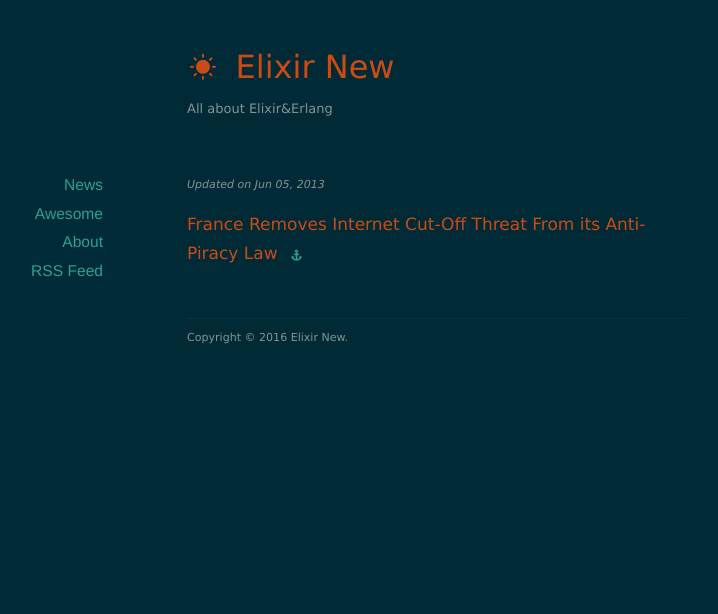
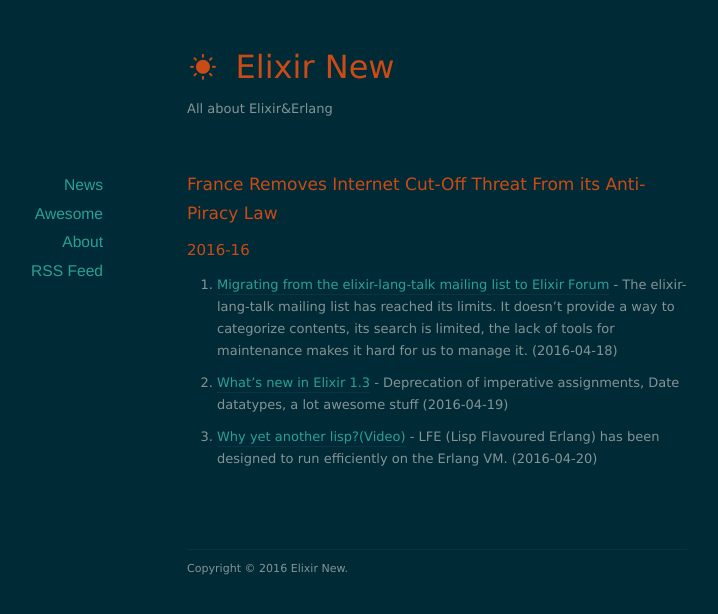
Before and after one commit to namjae/elixir-news.github.io, a Jekyll site: the page built from _posts/2013-06-06-test.markdown, in a window 1280 px wide. Shown: the top 614 px of the page, without its empty margins (203-921 px from the left). Built offline with Jekyll 4.4.1, drawn with Linux system fonts in a browser that asks for light colours; nearby versions of some CDN libraries.

Commit message:
formatting“

```diff
--- a/_config.yml
+++ b/_config.yml
@@ -4,8 +4,7 @@
 
 permalink: :title/
 paginate: 10
-highlighter: pygments
-gems:
-   - jekyll-paginate
+highlighter: rouge
+gems: [jekyll-paginate]
 
 exclude: ['README.md', 'Gemfile.lock', 'Gemfile', 'Rakefile']
--- a/_layouts/post.html
+++ b/_layouts/post.html
@@ -2,7 +2,6 @@
 layout: default
 ---
 <article class="post">
-    <p class="meta">Updated on <span class="postdate">{{ page.date | date: "%b %d, %Y" }}</span></p>
 	  {% if page.external-url %}
 		<h1>
 			  <a href="{{ page.external-url }}">{{ page.title }}</a>
--- a/_posts/2013-06-06-test.markdown
+++ b/_posts/2013-06-06-test.markdown
@@ -2,5 +2,10 @@
 layout: post
 title:  "France Removes Internet Cut-Off Threat From its Anti-Piracy Law"
 date:   2013-06-05 20:33:11
-external-url: https://github.com/h4cc/awesome-elixir/blob/master/README.md
 ---
+
+## 2016-16
+
+* [Migrating from the elixir-lang-talk mailing list to Elixir Forum](http://elixirforum.com/t/elixir-lang-talk-is-migrating-to-this-forum/358) - The elixir-lang-talk mailing list has reached its limits. It doesn't provide a way to categorize contents, its search is limited, the lack of tools for maintenance makes it hard for us to manage it.  (2016-04-18)
+* [What's new in Elixir 1.3](http://tuvistavie.com/tokyo.ex/#/) - Deprecation of imperative assignments, Date datatypes, a lot awesome stuff  (2016-04-19)
+* [Why yet another lisp?(Video)](http://erlangcentral.org/8lu-with-robert-virding-erlang-concurrency-and-lfe-lisp-flavoured-erlang-2/#.Vxd9B5N969s) - LFE (Lisp Flavoured Erlang) has been designed to run efficiently on the Erlang VM. (2016-04-20)
```
Also changed, not shown: _posts/2016-04-09-news.markdown (+5 -4 lines), README.md.
